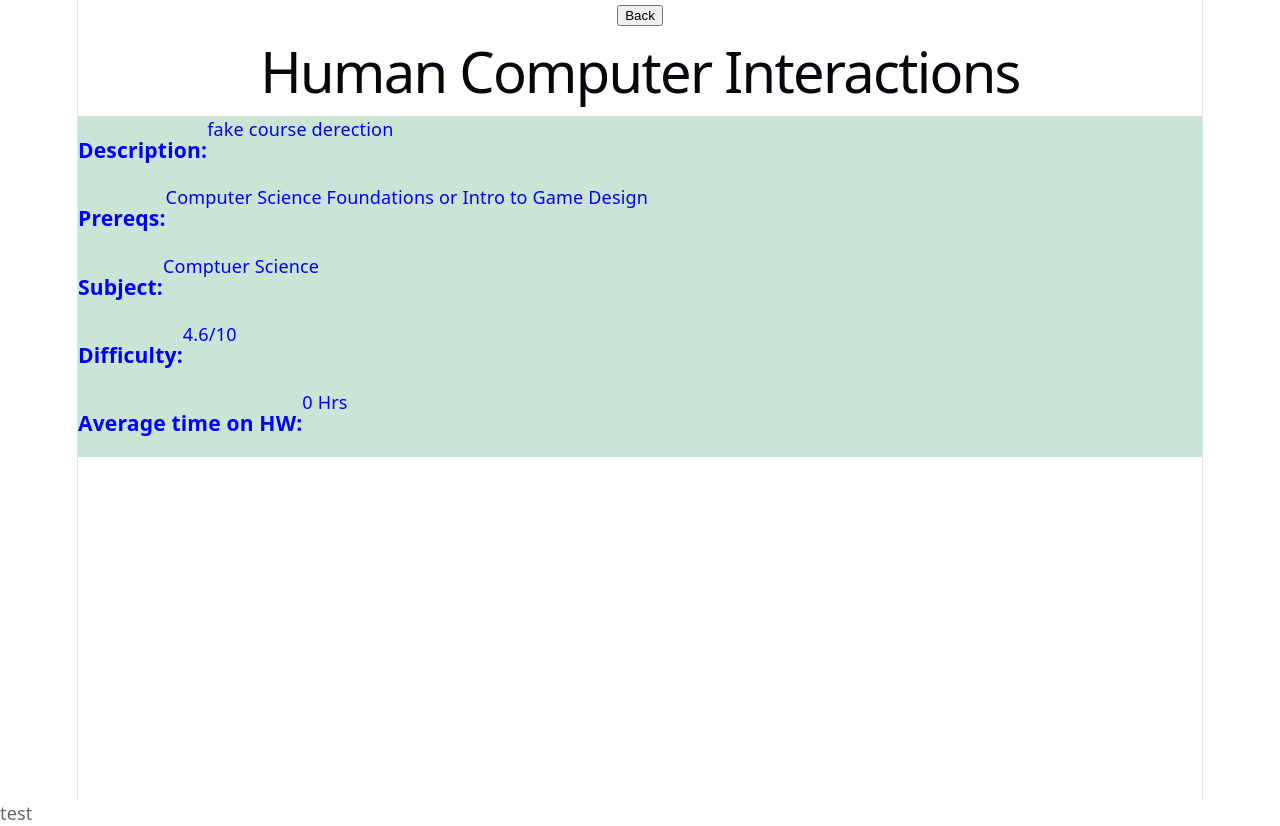
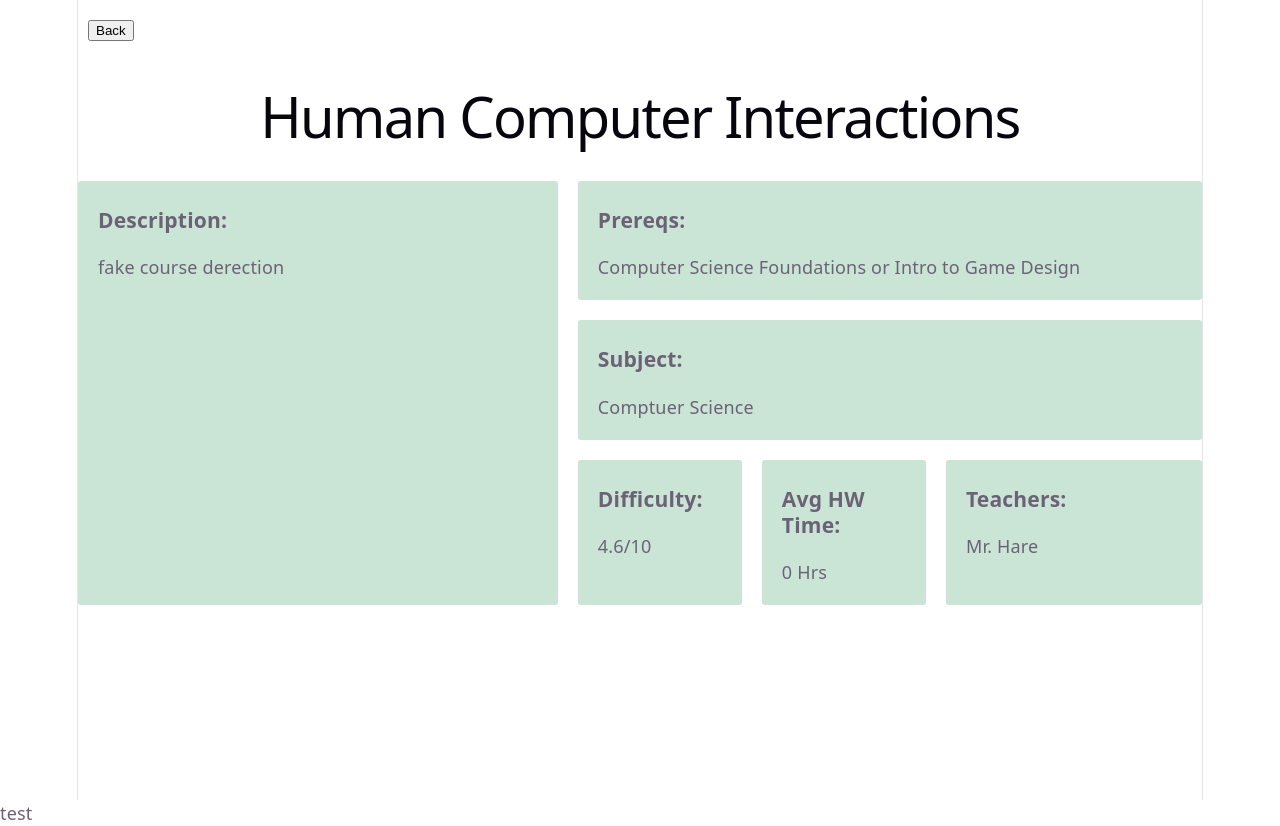
Before and after one commit to DanielH828/team-SifakaAbnab-SchoolGuide, a React (Vite) app: page / in a window 1280 px wide. Built offline with nearby package versions, Linux system fonts and the light colour scheme.

Commit message:
partial course profile

```diff
--- a/src/App.jsx
+++ b/src/App.jsx
@@ -17,6 +17,7 @@ function App() {
         subject="Comptuer Science"
         difficulty="4.6/10"
         hwTime="0 Hrs"
+        teachers="Mr. Hare"
       />
     </>
   )
--- a/src/CourseProfile.css
+++ b/src/CourseProfile.css
@@ -1,5 +1,46 @@
+#theCourseProfileOne {
+    display: grid;
+    grid-template-columns: repeat(24, 1fr);
+    gap: 20px;
+    text-align: left;
+}
+
 .boxForProfile {
     background-color: rgb(202, 228, 214);
-    display: flex;
-    color: blue;
+    border-radius: 3px;
+    padding: 5px 20px 20px 20px;
 }
+
+h1 {
+    grid-column: span 24;
+    text-align: center;
+}
+
+#boxDesc {
+    grid-column: span 10;
+    grid-row: span 3;
+}
+
+#boxPrereqs {
+    grid-column: span 14;
+}
+
+#boxSubject {
+    grid-column: span 14;
+}
+
+#boxDifficulty {
+    grid-column: span 4;
+}
+
+#boxHWTime {
+    grid-column: span 4;
+}
+
+#boxTeachers {
+    grid-column: span 6;
+}
+
+#backButton {
+    margin: 20px 10px 10px 10px;
+}
--- a/src/CourseProfile.jsx
+++ b/src/CourseProfile.jsx
@@ -1,30 +1,34 @@
 import './CourseProfile.css'
 import { useState } from 'react'
 
-function CourseProfile({courseName, courseDesc, prereqs, subject, difficulty, hwTime}) {
+function CourseProfile({courseName, courseDesc, prereqs, subject, difficulty, hwTime, teachers}) {
     return(
         <div id="theCourseProfileOne">
-            <button>Back</button>
+            <button id="backButton">Back</button>
             <h1>{courseName}</h1>
-            <div className='boxForProfile' id='box1'>
+            <div className='boxForProfile' id='boxDesc'>
                 <h3>Description:</h3>
                 <p>{courseDesc}</p>
             </div>
-            <div className='boxForProfile'>
+            <div className='boxForProfile' id='boxPrereqs'>
                 <h3>Prereqs:</h3>
                 <p>{prereqs}</p>
             </div>
-            <div className='boxForProfile'>
+            <div className='boxForProfile' id='boxSubject'>
                 <h3>Subject:</h3>
                 <p>{subject}</p>
             </div>
-            <div className='boxForProfile'>
+            <div className='boxForProfile' id='boxDifficulty'>
                 <h3>Difficulty:</h3>
                 <p>{difficulty}</p>
             </div>
-            <div className='boxForProfile'>
-                <h3>Average time on HW:</h3>
+            <div className='boxForProfile' id='boxHWTime'>
+                <h3>Avg HW Time:</h3>
                 <p>{hwTime}</p>
+            </div>
+            <div className='boxForProfile' id='boxTeachers'>
+                <h3>Teachers:</h3>
+                <p>{teachers}</p>
             </div>
         </div>
     )
```
